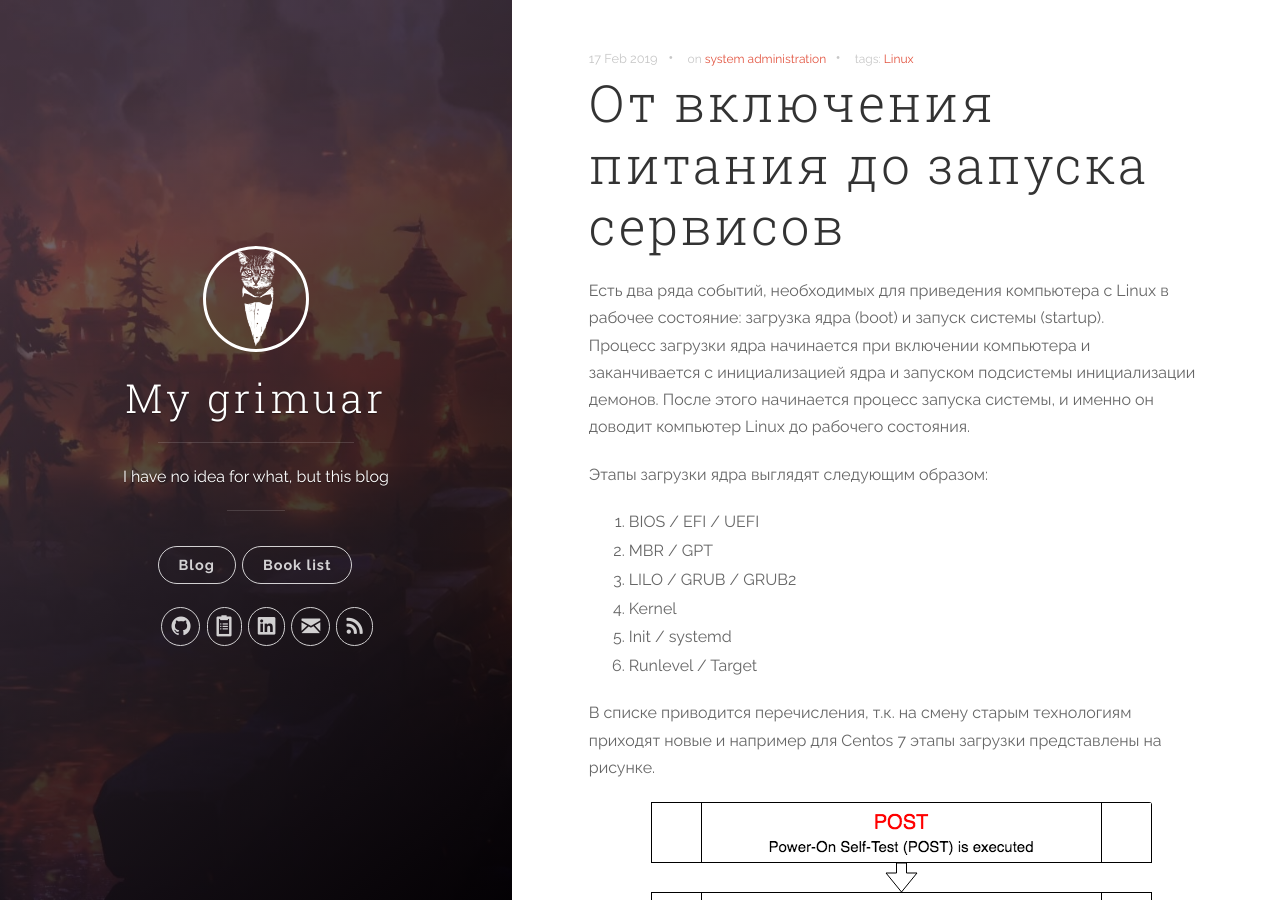
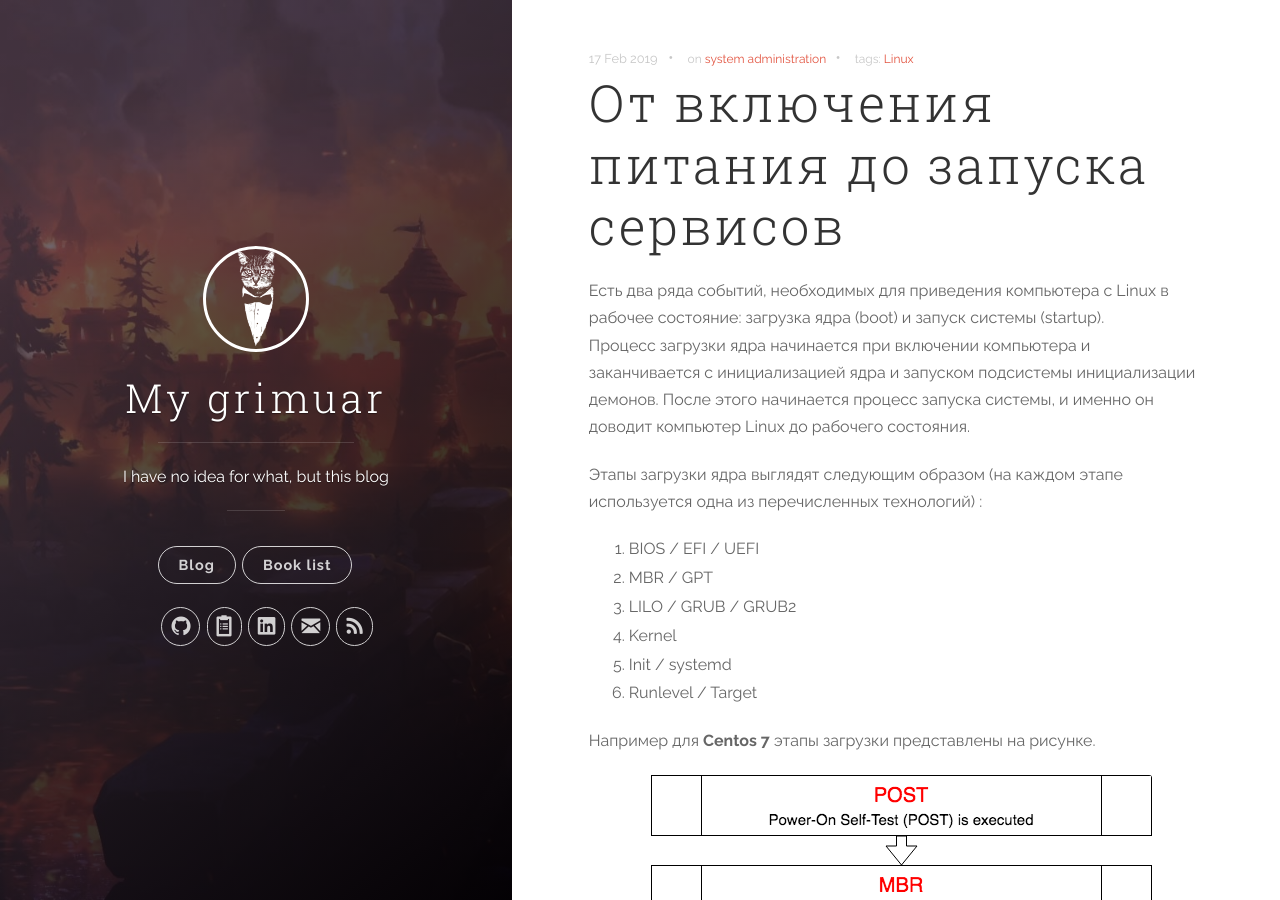
Before and after one commit to sonulen/my_grimoire, a Jekyll site: the page built from _posts/2019-02-17-server_load_process.markdown, in a window 1280 px wide and 900 px high. Built offline with Jekyll 4.4.1, drawn with Linux system fonts in a browser that asks for light colours; comment, search, counter and statistics services are not loaded.

Commit message:
update: edit load process

```diff
--- a/_posts/2019-02-17-server_load_process.markdown
+++ b/_posts/2019-02-17-server_load_process.markdown
@@ -8,7 +8,7 @@
 Есть два ряда событий, необходимых для приведения компьютера с Linux в рабочее состояние: загрузка ядра (boot) и запуск системы (startup).
 Процесс загрузки ядра начинается при включении компьютера и заканчивается с инициализацией ядра и запуском подсистемы инициализации демонов. После этого начинается процесс запуска системы, и именно он доводит компьютер Linux до рабочего состояния.
 
-Этапы загрузки ядра выглядят следующим образом:
+Этапы загрузки ядра выглядят следующим образом (на каждом этапе используется одна из перечисленных технологий) :
 
 1. BIOS / EFI / UEFI
 2. MBR / GPT
@@ -17,10 +17,9 @@
 5. Init / systemd
 6. Runlevel / Target
 
-В списке приводится перечисления, т.к. на смену старым технологиям приходят новые и например для Centos 7 этапы загрузки представлены на рисунке.
+Например для **Centos 7** этапы загрузки представлены на рисунке.
 
 <div style="text-align:center"><img src ="{{ site.baseurl }}/images/posts_includes/boot_load/RHEL-CentOS-7-Boot-process-systemd.png" /></div>
-
 
 Рассмотрим каждый из этапов подробно.
 
```
